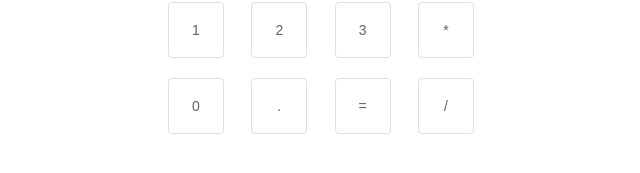
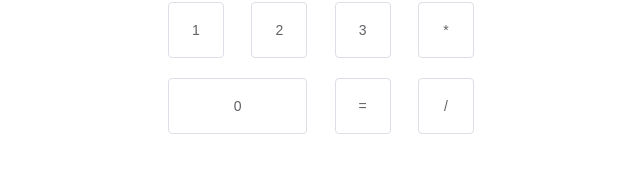
Before and after one commit to pigpigever/Calculator, a Vue app: page / in a window 1280 px wide. Shown: the part 379-552 px from the top of the page, without its empty margins (319-959 px from the left). Built offline with nearby package versions, Linux system fonts and the light colour scheme.

Commit message:
解决第二个参数不能为0的bug

```diff
--- a/src/App.vue
+++ b/src/App.vue
@@ -53,11 +53,8 @@
       </el-col>
     </el-row>
     <el-row>
-      <el-col :span="5" :offset="2">
-        <i-button button-type="number" value="0" @show="showValue" />
-      </el-col>
-      <el-col :span="5">
-        <i-button button-type="number" value="." @show="showValue" />
+      <el-col :span="10" :offset="2">
+        <i-button class="zero" button-type="number" value="0" @show="showValue" />
       </el-col>
       <el-col :span="5">
         <i-button button-type="number" value="=" @show="showValue" />
@@ -82,25 +79,16 @@
       }
     },
     computed: {
-      first: function () {
-        return this.$store.getters.getFirst
-      },
-      second: function () {
-        return this.$store.getters.getSecond
-      },
       result: function () {
-        if (this.$store.getters.getSecond || this.$store.getters.getFirst) {
-          return this.$store.getters.getSecond || this.$store.getters.getFirst
-        }
-        // if (this.$store.getters.getFirst || this.$store.getters.getSecond) {
-        //   return this.$store.getters.getFirst || this.$store.getters.getSecond
-        // }
-        return 0
+        return this.$store.getters.getView
       }
     },
     methods: {
       showValue: function (value) {
         return value
+      },
+      isPositive: function (value) {
+        return value === 0 && 1 / value > 0
       }
     },
     components: {
@@ -134,6 +122,11 @@
     height: 56px;
   }
 
+  .zero {
+    width: 139.3px;
+    height: 56px;
+  }
+
   .el-row {
     margin: 20px 0;
   }
--- a/src/components/i-button.vue
+++ b/src/components/i-button.vue
@@ -1,5 +1,5 @@
 <template>
-  <el-button type="" @click="onClick">{{value}}</el-button>
+  <el-button size="medium" @click="onClick">{{value}}</el-button>
 </template>
 
 <script>
@@ -22,13 +22,16 @@
         var ops = this.$store.getters.getOps
 
         var value = Number(this.value)
-        if (Number.isInteger(value) && !this.$store.getters.getResult) {
+        if (Number.isInteger(value) && !result) {
           if (!ops) {
             first = first * 10 + value //拼接两个连续的数字
             this.$store.commit('setFirst', first)
+            this.$store.commit('setView', first)
           } else {
             second = second * 10 + value //拼接两个连续的数字
             this.$store.commit('setSecond', second)
+            this.$store.commit('setView', second)
+            console.log(this.$store.getters.getTag)
           }
 
         } else if (!Number.isInteger(value)) { //输入的是运算符
@@ -59,6 +62,7 @@
                   break
               }
               this.$store.commit('setFirst', this.$store.getters.getResult)
+              this.$store.commit('setView', this.$store.getters.getResult)
               this.$store.commit('setSecond', 0)
               break
             default: //按下清除键
@@ -72,3 +76,8 @@
   }
 
 </script>
+
+<style>
+
+
+</style>
--- a/src/store/index.js
+++ b/src/store/index.js
@@ -1,33 +1,36 @@
 import Vue from 'vue'
 import Vuex from 'vuex'
+
 Vue.use(Vuex)
+
 export default new Vuex.Store({
   state: {
     first: 0,
     ops: '',
     second: 0,
+    view: 0,
     result: 0
   },
   getters: {
     getFirst: state => state.first,
     getSecond: state => state.second,
     getOps: state => state.ops,
+    getView: state => state.view,
     getResult: state => state.result
   },
   mutations: {
     setFirst: (state, first) => state.first = first,
     setSecond: (state, second) => state.second = second,
     setOps: (state, ops) => state.ops = ops,
+    setView: (state, view) => state.view = view,
     setResult: (state, result) => state.result = result,
     clear: state => {
       for (var key in state) {
-        console.log(`state[${key}]:${state[key]}`)
         if (key === 'ops') {
           state[key] = ''
         } else {
           state[key] = 0
         }
-        console.log(`state[${key}]:${state[key]}`)
       }
     }
   }
```
